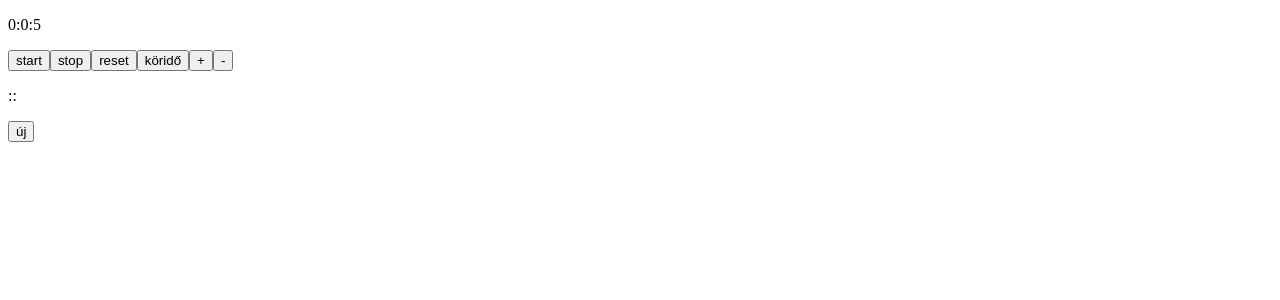
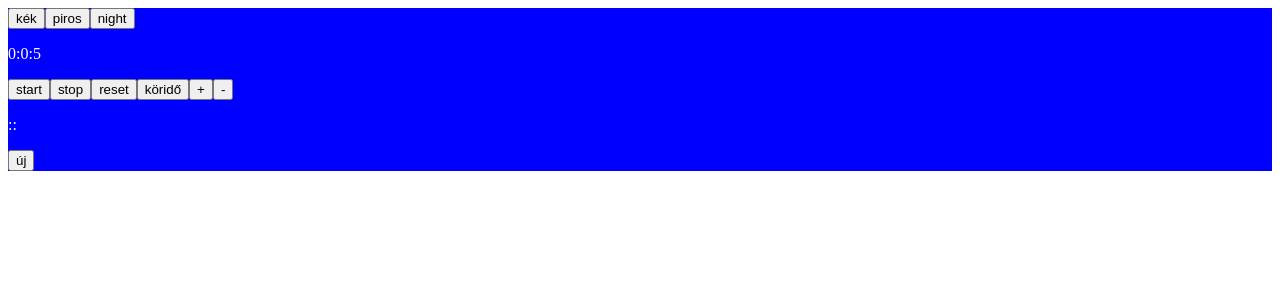
Before and after one commit to Gabi679/zerotoherofinal, an Angular app: page /stopper in a window 1280 px wide. Shown: the top 300 px of the page. Built offline with nearby package versions, Linux system fonts and the light colour scheme.

Commit message:
14. feladat

```diff
--- a/src/app/stopper/stopper.component.css
+++ b/src/app/stopper/stopper.component.css
@@ -0,0 +1,12 @@
+.blue{
+    background-color:blue;
+    color: white;
+}
+.red{
+    background-color:red;
+    color: white;
+}
+.night{
+    background-color:black;
+    color: white;
+}
--- a/src/app/stopper/stopper.component.html
+++ b/src/app/stopper/stopper.component.html
@@ -1,4 +1,7 @@
-
+<div [ngClass]="theme">
+<button (click)="blue()">kék</button>
+<button (click)="red()">piros</button>
+<button (click)="night()">night</button>
 <div *ngFor="let stop of stoppers; let i=index">
   <p >{{stop.hour}}:{{stop.minute}}:{{stop.second}}</p>
   <button (click)="start(i)">start</button>
@@ -10,3 +13,4 @@
   <p *ngFor="let time of stop.times">{{time.hour}}:{{time.minute}}:{{time.second}}</p>
 </div>
 <button (click)="new()">új</button>
+</div>
--- a/src/app/stopper/stopper.component.ts
+++ b/src/app/stopper/stopper.component.ts
@@ -9,6 +9,7 @@ export class StopperComponent implements OnInit {
 
   constructor() {
    }
+   theme='blue';
    second=0;
    minute=0;
    hour=0;
@@ -117,4 +118,14 @@ export class StopperComponent implements OnInit {
   }, actual)
   }
 
+  blue(){
+    this.theme='blue';
+  }
+  red(){
+    this.theme='red';
+  }
+  night(){
+    this.theme='night';
+  }
+
 }
```
